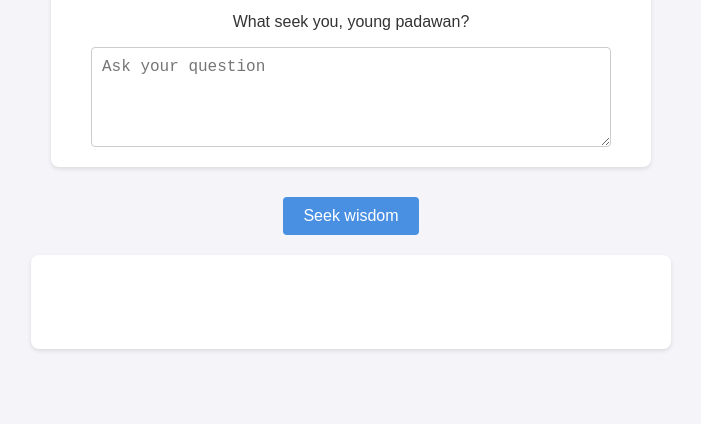
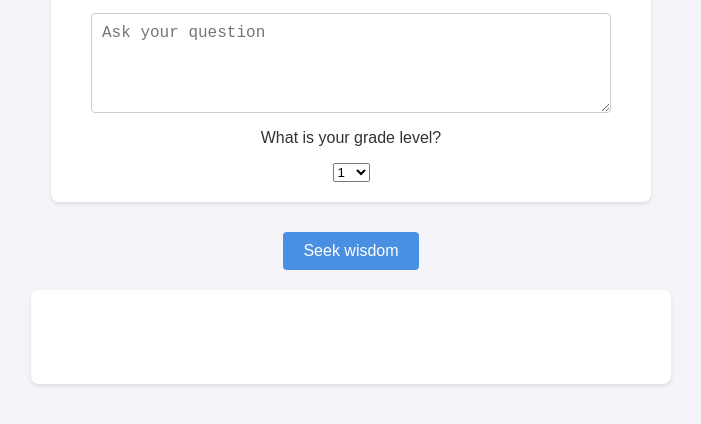
Before and after one commit to PhillipClayton/TubularTutor, a website: page index.html in a window 1280 px wide. Shown: the part 276-700 px from the top of the page, without its empty margins (289-990 px from the left). Drawn offline with Linux system fonts and the light colour scheme.

Commit message:
Updated UI and Script to Include Grade level

```diff
--- a/index.html
+++ b/index.html
@@ -12,6 +12,22 @@
         <div id="call">
             <p>What seek you, young padawan?</p>
             <textarea id="prompt" placeholder="Ask your question" rows="4", cols="50"></textarea>
+            <p>What is your grade level?</p>
+            <dropdown id="dropdown">
+                <select id="grade">
+                    <option value="1">1</option>
+                    <option value="2">2</option>
+                    <option value="3">3</option>
+                    <option value="4">4</option>
+                    <option value="5">5</option>
+                    <option value="6">6</option>
+                    <option value="7">7</option>
+                    <option value="8">8</option>
+                    <option value="9">9</option>
+                    <option value="10">10</option>
+                    <option value="11">11</option>
+                    <option value="12">12</option>
+                </select>
         </div>
         <button id="sendPrompt">Seek wisdom</button>
         <div id="response">
--- a/script.js
+++ b/script.js
@@ -2,7 +2,9 @@
 
 document.addEventListener("DOMContentLoaded", () => {
     document.getElementById("sendPrompt").addEventListener("click", async () => {
-        const prompt = document.getElementById("prompt").value;
+        const gradeLevel = document.getElementById("grade").value;
+        const rawPrompt = document.getElementById("prompt").value;
+        const prompt = rawPrompt + " Please speak to me at a " + gradeLevel + " grade level.";
         try {
             const response = await fetch(BACKEND_URL, {
                 method: "POST",
```
